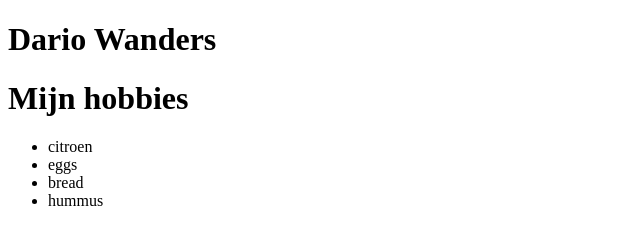
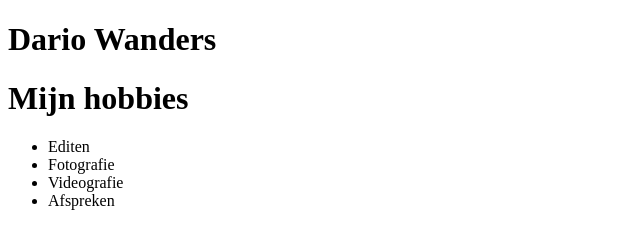
Before and after one commit to 2102514/Wie-ben-ik-b61c4390, a plain HTML site: page index.html in a window 1280 px wide. Shown: the top 229 px of the page, without its empty margins (0-640 px from the left). Drawn offline with Linux system fonts and the light colour scheme.

Commit message:
Uitwerking van de exercise

```diff
--- a/index.html
+++ b/index.html
@@ -10,10 +10,10 @@
 
     <h1>Mijn hobbies</h1>
   <ul>
-  <li>citroen</li>
-  <li>eggs</li>
-  <li>bread</li>
-  <li>hummus</li>
+  <li>Editen</li>
+  <li>Fotografie</li>
+  <li>Videografie</li>
+  <li>Afspreken</li>
   </ul>
 
   <h1>Favoriete series</h1>
```
